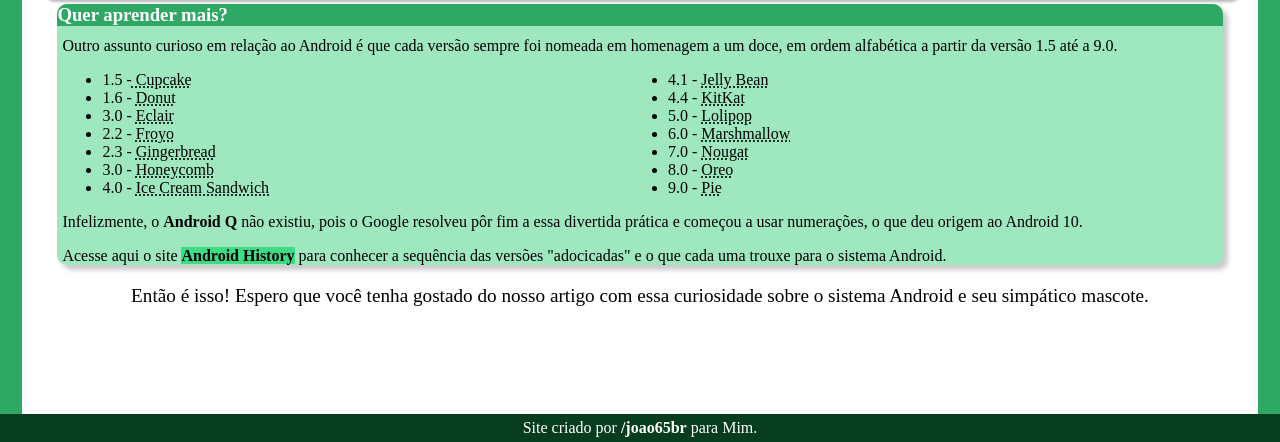
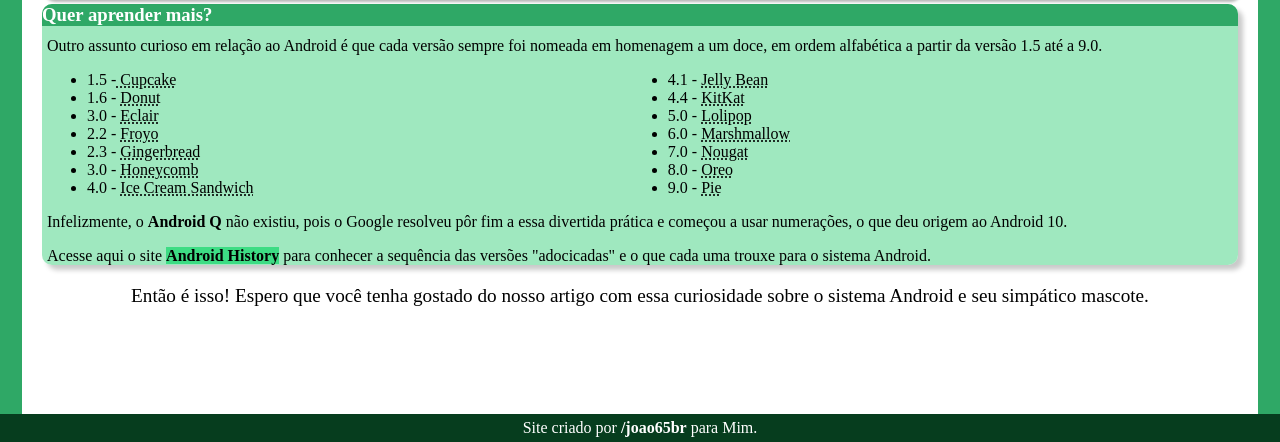
Before and after one commit to joaomedrado/projeto-android, a plain HTML site: page index.html in a window 1280 px wide. Shown: the part 2098-2540 px from the top of the page. Drawn offline with Linux system fonts and the light colour scheme.

Commit message:
atualizei

```diff
--- a/estilo2/style.css
+++ b/estilo2/style.css
@@ -85,7 +85,7 @@ article{
     margin-right: auto;
 }
 article > .paragrafo{
-    text-align: justify;
+
     text-indent: 10px;
 }
 article > .h1article{
@@ -128,11 +128,11 @@ article > .h1article{
 /*CONFIGURAÇÕES ASIDE*/
 aside{
     display: block;
-    width: 95%;
+    width: 97.5%;
     height: 100%;
     margin-top: 10px;
-    margin-left: auto;
-    margin-right: auto;
+    margin-left: 10px;
+    margin-right: -10px;
     background-color: var(--color1);
     color: black;
     border-radius: 10px;
```
